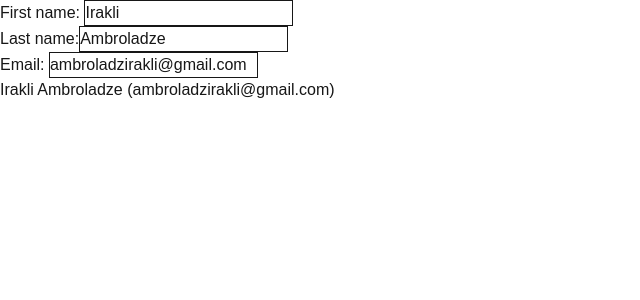
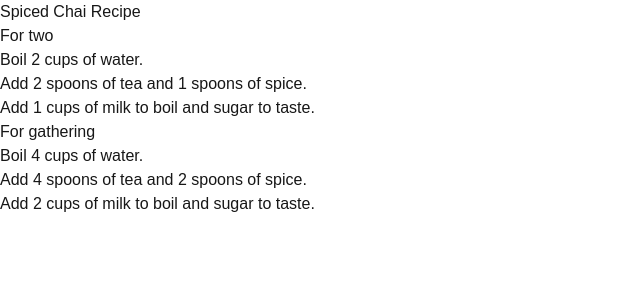
Before and after one commit to IrakliAmbroladze/nextjs-playground, a Next.js app: page / in a window 1280 px wide. Shown: the top 300 px of the page, without its empty margins (0-640 px from the left). Built offline with nearby package versions, Linux system fonts and the light colour scheme.

Commit message:
pure components

```diff
--- a/src/app/page.jsx
+++ b/src/app/page.jsx
@@ -1,55 +1,25 @@
 "use client";
-import { useState } from "react";
 
-export default function Form() {
-  const [form, setForm] = useState({
-    firstName: "Irakli",
-    lastName: "Ambroladze",
-    email: "ambroladzirakli@gmail.com",
-  });
+function Recipe({ drinkers }) {
   return (
-    <>
-      <label>
-        First name:{" "}
-        <input
-          className="border"
-          value={form.firstName}
-          onChange={(e) =>
-            setForm((f) => {
-              return { ...f, firstName: e.target.value };
-            })
-          }
-        />
-      </label>
-      <br />
-      <label>
-        Last name:
-        <input
-          className="border"
-          value={form.lastName}
-          onChange={(e) =>
-            setForm((f) => {
-              return { ...f, lastName: e.target.value };
-            })
-          }
-        />
-      </label>
-      <br />
-      <label>
-        Email:{" "}
-        <input
-          className="border"
-          value={form.email}
-          onChange={(e) =>
-            setForm((f) => {
-              return { ...f, email: e.target.value };
-            })
-          }
-        />
-      </label>
-      <p>
-        {form.firstName} {form.lastName} ({form.email})
-      </p>
-    </>
+    <ol>
+      <li>Boil {drinkers} cups of water.</li>
+      <li>
+        Add {drinkers} spoons of tea and {0.5 * drinkers} spoons of spice.
+      </li>
+      <li>Add {0.5 * drinkers} cups of milk to boil and sugar to taste.</li>
+    </ol>
   );
 }
+
+export default function App() {
+  return (
+    <section>
+      <h1>Spiced Chai Recipe</h1>
+      <h2>For two</h2>
+      <Recipe drinkers={2} />
+      <h2>For gathering</h2>
+      <Recipe drinkers={4} />
+    </section>
+  );
+}
```
